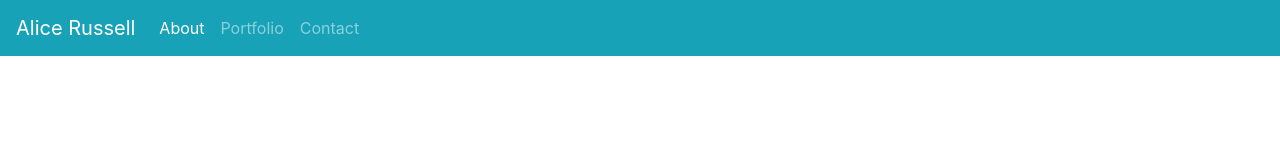
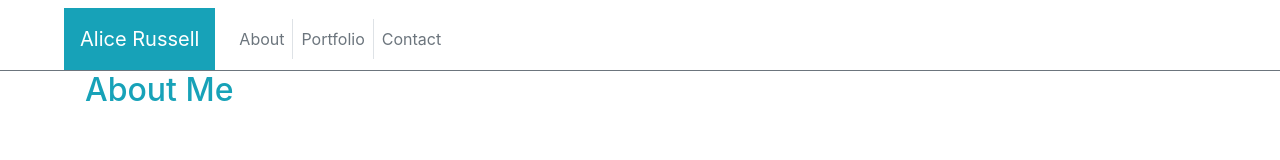
Before and after one commit to alicelouiserussell/Bootstrap-Portfolio, a plain HTML site: page index.html in a window 1280 px wide. Drawn offline with nearby package versions, Linux system fonts and the light colour scheme.

Commit message:
initial custom styling of navbar

```diff
--- a/index.html
+++ b/index.html
@@ -14,27 +14,38 @@
 
 <body>
 <!---Navbar begins-->
-<nav class="navbar navbar-expand-lg navbar-dark bg-info">
-    <a class="navbar-brand" href="#">Alice Russell</a>
+<nav class="navbar navbar-expand-lg navbar-light bg-white border-bottom border-secondary pb-0">
+    <a class="navbar-brand text-white bg-info p-3 mb-0 ml-5" href="#">Alice Russell</a>
     <button class="navbar-toggler" type="button" data-toggle="collapse" data-target="#navbarNav" aria-controls="navbarNav" aria-expanded="false" aria-label="Toggle navigation">
       <span class="navbar-toggler-icon"></span>
     </button>
     <div class="collapse navbar-collapse" id="navbarNav">
       <ul class="navbar-nav">
         <li class="nav-item active">
-          <a class="nav-link" href="#">About <span class="sr-only">(current)</span></a>
+          <a class="nav-link text-secondary border-right" href="#">About <span class="sr-only">(current)</span></a>
         </li>
         <li class="nav-item">
-          <a class="nav-link" href="#">Portfolio</a>
+          <a class="nav-link text-secondary border-right" href="#">Portfolio</a>
         </li>
         <li class="nav-item">
-          <a class="nav-link" href="#">Contact</a>
+          <a class="nav-link text-secondary" href="#">Contact</a>
         </li>
       </ul>
     </div>
   </nav>
 <!---Navbar ends--->
+<!---Container content-->
+<div class="container">
+    <div class="row">
+        <div class="col-md-3">
+            <h2 class="text-info">About Me</h2>
+        </div>
 
+
+
+
+    </div>
+</div>
 
 
 
```
